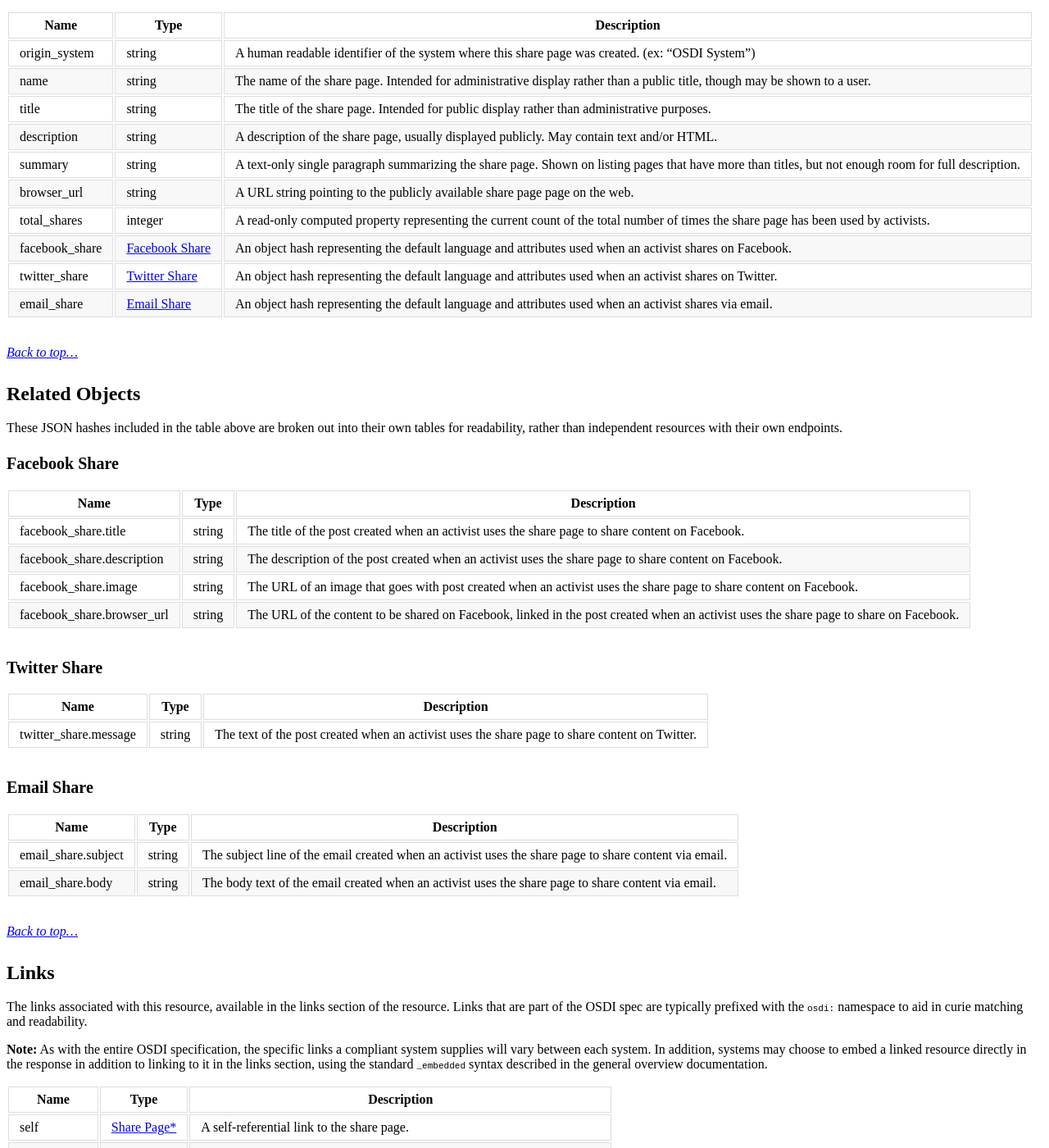
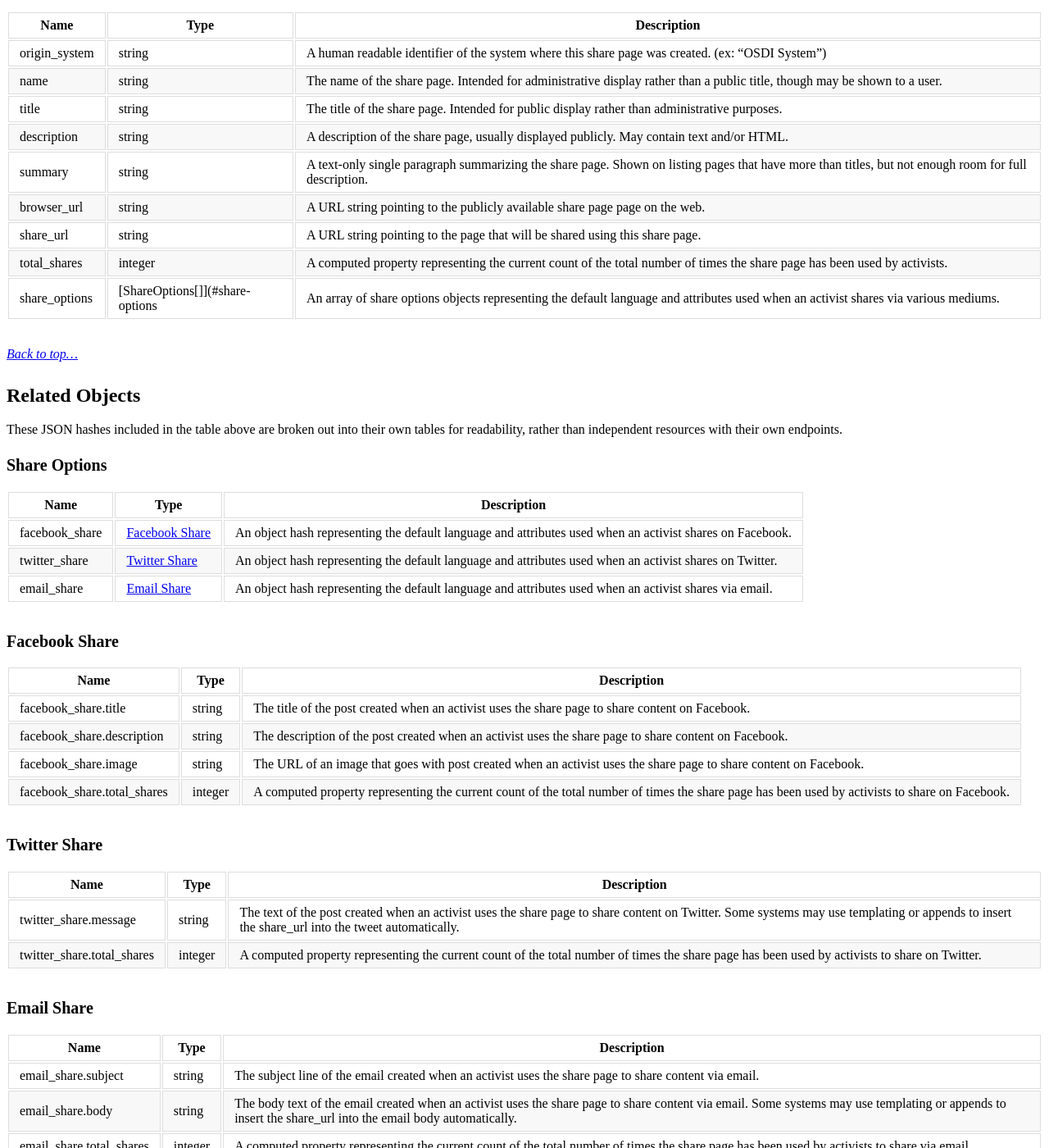
Before and after one commit to opensupporter/osdi-docs, a Jekyll site: the page built from share_pages.md, in a window 1280 px wide and 1400 px high, scrolled down 1976 px. Shown: the whole window at 82% size. Built offline with Jekyll 4.4.1, drawn with Linux system fonts in a browser that asks for light colours; a style sheet for code colours, icons or effects is not loaded; some of the changed text lies outside the part shown.

Commit message:
update re: tech call
add array of share options, total shares on all methods, share_url
field, and various other small updates to make that all make sense.

````diff
--- a/share_pages.md
+++ b/share_pages.md
@@ -55,16 +55,24 @@ A list of fields specific to the Share Page resource.
 |description		|string		|A description of the share page, usually displayed publicly. May contain text and/or HTML.
 |summary			|string		|A text-only single paragraph summarizing the share page. Shown on listing pages that have more than titles, but not enough room for full description.
 |browser_url		|string		|A URL string pointing to the publicly available share page page on the web.
-|total_shares	|integer	|A read-only computed property representing the current count of the total number of times the share page has been used by activists.
-|facebook_share	|[Facebook Share](#facebook-share)    |An object hash representing the default language and attributes used when an activist shares on Facebook.
-|twitter_share	|[Twitter Share](#twitter-share)    |An object hash representing the default language and attributes used when an activist shares on Twitter.
-|email_share	|[Email Share](#email-share)    |An object hash representing the default language and attributes used when an activist shares via email.
+|share_url			|string		|A URL string pointing to the page that will be shared using this share page.
+|total_shares	|integer	|A computed property representing the current count of the total number of times the share page has been used by activists.
+|share_options	|[ShareOptions[]](#share-options	|An array of share options objects representing the default language and attributes used when an activist shares via various mediums.
+
 
 _[Back to top...](#)_
 
 ### Related Objects
 
 These JSON hashes included in the table above are broken out into their own tables for readability, rather than independent resources with their own endpoints.
+
+#### Share Options
+
+|Name          |Type      |Description
+|-----------    |-----------|--------------
+|facebook_share	|[Facebook Share](#facebook-share)    |An object hash representing the default language and attributes used when an activist shares on Facebook.
+|twitter_share	|[Twitter Share](#twitter-share)    |An object hash representing the default language and attributes used when an activist shares on Twitter.
+|email_share	|[Email Share](#email-share)    |An object hash representing the default language and attributes used when an activist shares via email.
 
 #### Facebook Share
 
@@ -73,13 +81,14 @@ These JSON hashes included in the table above are broken out into their own tabl
 |facebook_share.title |string    |The title of the post created when an activist uses the share page to share content on Facebook.
 |facebook_share.description |string    |The description of the post created when an activist uses the share page to share content on Facebook.
 |facebook_share.image |string    |The URL of an image that goes with post created when an activist uses the share page to share content on Facebook.
-|facebook_share.browser_url |string    |The URL of the content to be shared on Facebook, linked in the post created when an activist uses the share page to share on Facebook.
+|facebook_share.total_shares		|integer	|A computed property representing the current count of the total number of times the share page has been used by activists to share on Facebook.
 
 #### Twitter Share
 
 |Name          |Type      |Description
 |-----------    |-----------|--------------
-|twitter_share.message |string    |The text of the post created when an activist uses the share page to share content on Twitter.
+|twitter_share.message |string    |The text of the post created when an activist uses the share page to share content on Twitter. Some systems may use templating or appends to insert the share_url into the tweet automatically.
+|twitter_share.total_shares		|integer	|A computed property representing the current count of the total number of times the share page has been used by activists to share on Twitter.
 
 
 #### Email Share
@@ -87,7 +96,8 @@ These JSON hashes included in the table above are broken out into their own tabl
 |Name          |Type      |Description
 |-----------    |-----------|--------------
 |email_share.subject |string    |The subject line of the email created when an activist uses the share page to share content via email.
-|email_share.body |string    |The body text of the email created when an activist uses the share page to share content via email.
+|email_share.body |string    |The body text of the email created when an activist uses the share page to share content via email. Some systems may use templating or appends to insert the share_url into the email body automatically.
+|email_share.total_shares		|integer	|A computed property representing the current count of the total number of times the share page has been used by activists to share via email.
 
 _[Back to top...](#)_
 
@@ -180,20 +190,27 @@ Cache-Control: max-age=0, private, must-revalidate
                 "description": "<p>Thanks for singing the petition!</p><p>Now, can you share it with your friends?</p>",
                 "summary": "Thanks for signing! Now share!",
                 "browser_url": "http://osdi-sample-system.org/share_pages/thanks-for-signing",
+                "share_url": "http://osdi-sample-system.org/petitions/my-petition/",
                 "total_shares": 345,
-                "facebook_share": {
-	                "title": "Sign the petition!",
-	                "description": "Please sign our awesome petition.",
-	                "image": "http://odsi-sample-system.org/images/petition-share-image.jpg",
-	                "browser_url": "http://osdi-sample-system.org/petitions/my-petition/"
-	            },
-	            "twitter_share": {
-		            "message": "Sign the petition from @OSDI to get rid of the bad things! Click here: http://osdi-sample-system.org/petitions/my-petition/"
-		        },
-		        "email_share": {
-			        "subject": "Sign the petition!",
-			        "body": "Can you sign the petition to get rid of the bad things? Click here: http://osdi-sample-system.org/petitions/my-petition/"
-			    },
+                "share_options": [
+	                {
+                        "facebook_share": {
+	                        "title": "Sign the petition!",
+	                        "description": "Please sign our awesome petition.",
+	                        "image": "http://odsi-sample-system.org/images/petition-share-image.jpg",
+	                        "total_shares": 100
+	                    },
+	                    "twitter_share": {
+		                    "message": "Sign the petition from @OSDI to get rid of the bad things! Click here: http://osdi-sample-system.org/petitions/my-petition/",
+		                    "total_shares": 100
+		                },
+		                "email_share": {
+			                "subject": "Sign the petition!",
+			                "body": "Can you sign the petition to get rid of the bad things? Click here: http://osdi-sample-system.org/petitions/my-petition/",
+			                "total_shares": 145
+			            }
+			        }
+			    ],
                 "_links": {
                     "self": {
                         "href": "https://osdi-sample-system.org/api/v1/share_pages/d91b4b2e-ae0e-4cd3-9ed7-d0ec501b0bc3"
@@ -214,21 +231,29 @@ Cache-Control: max-age=0, private, must-revalidate
                 "created_date": "2014-03-20T20:44:13Z",
                 "modified_date": "2014-03-20T20:44:13Z",
                 "title": "Share this awesome video with everyone!",
-                "description": "<p>Watch this video, then click the buttons to share.</p>",
+                "description": "<p>Watch this video, then click the buttons to share.</p>",\
+                "browser_url": "http://osdi-sample-system.org/share_pages/share-this-video",
+                "share_url": "http://osdi-sample-system.org/share/my-video/",
                 "total_shares": 43,
-                "facebook_share": {
-	                "title": "Watch this video!",
-	                "description": "Please check out this crazy video.",
-	                "image": "http://odsi-sample-system.org/images/video-share-image.jpg",
-	                "browser_url": "http://osdi-sample-system.org/share/my-video/"
-	            },
-	            "twitter_share": {
-		            "message": "Watch this crazy video! Click here: http://osdi-sample-system.org/petitions/my-petition/"
-		        },
-		        "email_share": {
-			        "subject": "Watch this video!",
-			        "body": "Check out this crazy video I just watched! Click here: http://osdi-sample-system.org/petitions/my-petition/"
-			    },
+                "share_options": [
+	                {
+                        "facebook_share": {
+	                        "title": "Watch this video!",
+	                        "description": "Please check out this crazy video.",
+	                        "image": "http://odsi-sample-system.org/images/video-share-image.jpg",
+	                        "total_shares": 20
+	                    },
+	                    "twitter_share": {
+		                    "message": "Watch this crazy video! Click here: http://osdi-sample-system.org/petitions/my-petition/",
+		                    "total_shares": 3
+		                },
+		                "email_share": {
+			                "subject": "Watch this video!",
+			                "body": "Check out this crazy video I just watched! Click here: http://osdi-sample-system.org/petitions/my-petition/",
+			                "total_shares": 20
+			            }
+			        }
+			    ],
                 "_links": {
                     "self": {
                         "href": "https://osdi-sample-system.org/api/v1/share_pages/1efc3644-af25-4253-90b8-a0baf12dbd1e"
@@ -283,20 +308,27 @@ Cache-Control: max-age=0, private, must-revalidate
     "description": "<p>Thanks for singing the petition!</p><p>Now, can you share it with your friends?</p>",
     "summary": "Thanks for signing! Now share!",
     "browser_url": "http://osdi-sample-system.org/share_pages/thanks-for-signing",
+    "share_url": "http://osdi-sample-system.org/petitions/my-petition/",
     "total_shares": 345,
-    "facebook_share": {
-        "title": "Sign the petition!",
-        "description": "Please sign our awesome petition.",
-        "image": "http://odsi-sample-system.org/images/petition-share-image.jpg",
-        "browser_url": "http://osdi-sample-system.org/petitions/my-petition/"
-    },
-    "twitter_share": {
-        "message": "Sign the petition from @OSDI to get rid of the bad things! Click here: http://osdi-sample-system.org/petitions/my-petition/"
-    },
-    "email_share": {
-        "subject": "Sign the petition!",
-        "body": "Can you sign the petition to get rid of the bad things? Click here: http://osdi-sample-system.org/petitions/my-petition/"
-    },
+    "share_options": [
+	    {
+            "facebook_share": {
+	            "title": "Sign the petition!",
+	            "description": "Please sign our awesome petition.",
+	            "image": "http://odsi-sample-system.org/images/petition-share-image.jpg",
+	            "total_shares": 100
+	        },
+	        "twitter_share": {
+	            "message": "Sign the petition from @OSDI to get rid of the bad things! Click here: http://osdi-sample-system.org/petitions/my-petition/",
+	            "total_shares": 100
+	        },
+	        "email_share": {
+	            "subject": "Sign the petition!",
+	            "body": "Can you sign the petition to get rid of the bad things? Click here: http://osdi-sample-system.org/petitions/my-petition/",
+	            "total_shares": 145
+	        }
+	    }
+	],
     "_links": {
         "self": {
             "href": "https://osdi-sample-system.org/api/v1/share_pages/d91b4b2e-ae0e-4cd3-9ed7-d0ec501b0bc3"
@@ -333,19 +365,22 @@ OSDI-API-Token:[your api key here]
     "name": "2015 Petition Share Page",
     "title": "Thanks for signing! Now share to keep up our momentum.",
     "origin_system": "OpenSupporter",
-    "facebook_share": {
-        "title": "Sign the petition!",
-        "description": "Please sign our awesome petition.",
-        "image": "http://odsi-sample-system.org/images/petition-share-image.jpg",
-        "browser_url": "http://osdi-sample-system.org/petitions/my-petition/"
-    },
-    "twitter_share": {
-        "message": "Sign the petition from @OSDI to get rid of the bad things! Click here: http://osdi-sample-system.org/petitions/my-petition/"
-    },
-    "email_share": {
-        "subject": "Sign the petition!",
-        "body": "Can you sign the petition to get rid of the bad things? Click here: http://osdi-sample-system.org/petitions/my-petition/"
-    }
+    "share_options": [
+	    {
+            "facebook_share": {
+	            "title": "Sign the petition!",
+	            "description": "Please sign our awesome petition.",
+	            "image": "http://odsi-sample-system.org/images/petition-share-image.jpg"
+	        },
+	        "twitter_share": {
+	            "message": "Sign the petition from @OSDI to get rid of the bad things! Click here: http://osdi-sample-system.org/petitions/my-petition/"
+	        },
+	        "email_share": {
+	            "subject": "Sign the petition!",
+	            "body": "Can you sign the petition to get rid of the bad things? Click here: http://osdi-sample-system.org/petitions/my-petition/"
+	        }
+	    }
+	]
 }
 ```
 
@@ -369,19 +404,26 @@ Cache-Control: max-age=0, private, must-revalidate
     "title": "Thanks for signing! Now share to keep up our momentum.",
     "total_shares": 0,
     "browser_url": "http://osdi-sample-system.org/share_pages/thanks-for-signing",
-    "facebook_share": {
-        "title": "Sign the petition!",
-        "description": "Please sign our awesome petition.",
-        "image": "http://odsi-sample-system.org/images/petition-share-image.jpg",
-        "browser_url": "http://osdi-sample-system.org/petitions/my-petition/"
-    },
-    "twitter_share": {
-        "message": "Sign the petition from @OSDI to get rid of the bad things! Click here: http://osdi-sample-system.org/petitions/my-petition/"
-    },
-    "email_share": {
-        "subject": "Sign the petition!",
-        "body": "Can you sign the petition to get rid of the bad things? Click here: http://osdi-sample-system.org/petitions/my-petition/"
-    },
+    "share_url": "http://osdi-sample-system.org/petitions/my-petition/",
+    "share_options": [
+	    {
+            "facebook_share": {
+	            "title": "Sign the petition!",
+	            "description": "Please sign our awesome petition.",
+	            "image": "http://odsi-sample-system.org/images/petition-share-image.jpg",
+	            "total_shares": 0
+	        },
+	        "twitter_share": {
+	            "message": "Sign the petition from @OSDI to get rid of the bad things! Click here: http://osdi-sample-system.org/petitions/my-petition/",
+	            "total_shares": 0
+	        },
+	        "email_share": {
+	            "subject": "Sign the petition!",
+	            "body": "Can you sign the petition to get rid of the bad things? Click here: http://osdi-sample-system.org/petitions/my-petition/",
+	            "total_shares": 0
+	        }
+	    }
+	],
     "_links": {
         "self": {
             "href": "https://osdi-sample-system.org/api/v1/share_pages/d91b4b2e-ae0e-4cd3-9ed7-d0ec501b0bc3"
@@ -435,19 +477,26 @@ Cache-Control: max-age=0, private, must-revalidate
     "title": "Thanks for signing! Now share to keep up our momentum.",
     "total_shares": 0,
     "browser_url": "http://osdi-sample-system.org/share_pages/thanks-for-signing",
-    "facebook_share": {
-        "title": "Sign the petition!",
-        "description": "Please sign our awesome petition.",
-        "image": "http://odsi-sample-system.org/images/petition-share-image.jpg",
-        "browser_url": "http://osdi-sample-system.org/petitions/my-petition/"
-    },
-    "twitter_share": {
-        "message": "Sign the petition from @OSDI to get rid of the bad things! Click here: http://osdi-sample-system.org/petitions/my-petition/"
-    },
-    "email_share": {
-        "subject": "Sign the petition!",
-        "body": "Can you sign the petition to get rid of the bad things? Click here: http://osdi-sample-system.org/petitions/my-petition/"
-    },
+    "share_url": "http://osdi-sample-system.org/petitions/my-petition/",
+    "share_options": [
+	    {
+            "facebook_share": {
+	            "title": "Sign the petition!",
+	            "description": "Please sign our awesome petition.",
+	            "image": "http://odsi-sample-system.org/images/petition-share-image.jpg",
+	            "total_shares": 0
+	        },
+	        "twitter_share": {
+	            "message": "Sign the petition from @OSDI to get rid of the bad things! Click here: http://osdi-sample-system.org/petitions/my-petition/",
+	            "total_shares": 0
+	        },
+	        "email_share": {
+	            "subject": "Sign the petition!",
+	            "body": "Can you sign the petition to get rid of the bad things? Click here: http://osdi-sample-system.org/petitions/my-petition/",
+	            "total_shares": 0
+	        }
+	    }
+	],
     "_links": {
         "self": {
             "href": "https://osdi-sample-system.org/api/v1/share_pages/d91b4b2e-ae0e-4cd3-9ed7-d0ec501b0bc3"
````
